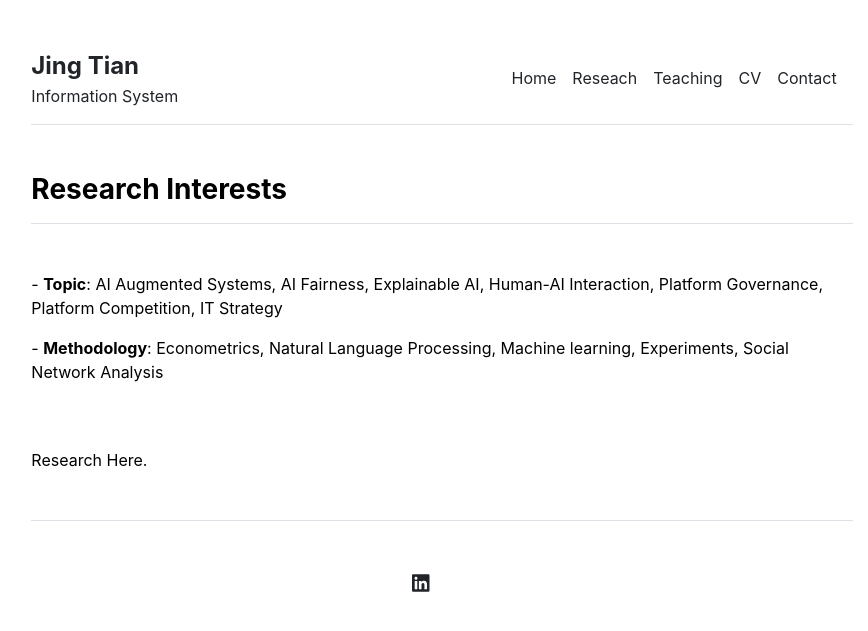
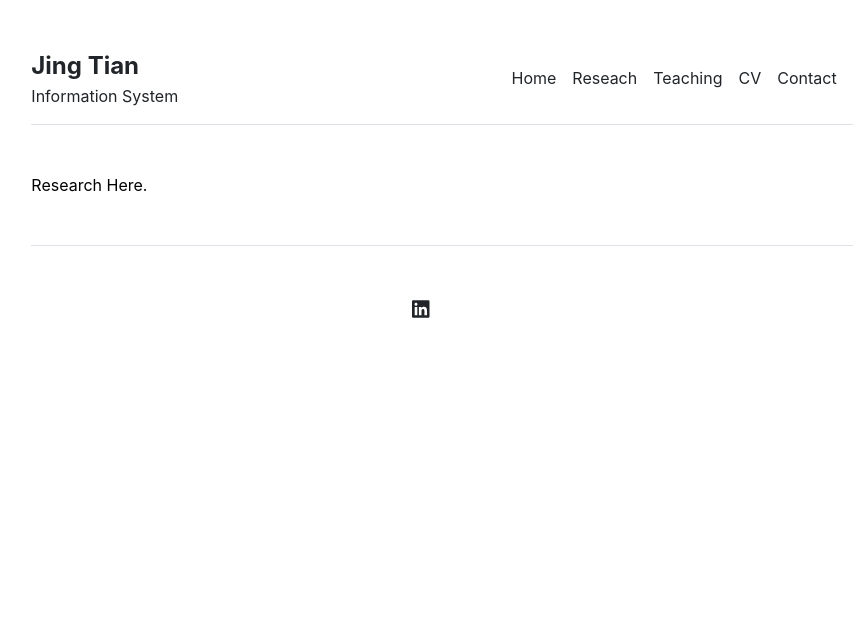
Before and after one commit to jingtianIS/jingtianIS.github.io, a Jekyll site: the page built from research.md, in a window 1280 px wide. Shown: the top 631 px of the page, without its empty margins (198-1066 px from the left). Built offline with Jekyll 4.4.1, drawn with Linux system fonts in a browser that asks for light colours.

Commit message:
Update research.html

```diff
--- a/_layouts/research.html
+++ b/_layouts/research.html
@@ -4,13 +4,5 @@ layout: default
 
 {{ content }}
 
-<div class="row g-5 mb-5">
-  <div class="col-md-12">
-    <h3 class="fw-bold border-bottom pb-3 mb-5">Research Interests</h3>
-      <p>- <b>Topic</b>: AI Augmented Systems, AI Fairness, Explainable AI, Human-AI Interaction, Platform Governance, Platform Competition, IT Strategy</p>
-
-      <p>- <b>Methodology</b>: Econometrics, Natural Language Processing, Machine learning, Experiments, Social Network Analysis</p>
-  </div>
-</div>
 
 {% include research.html %}
```
